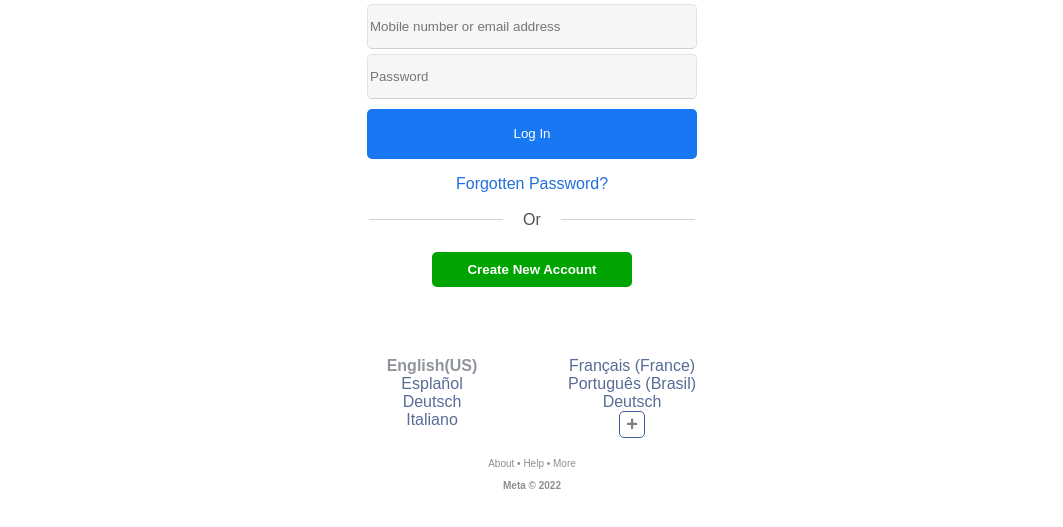
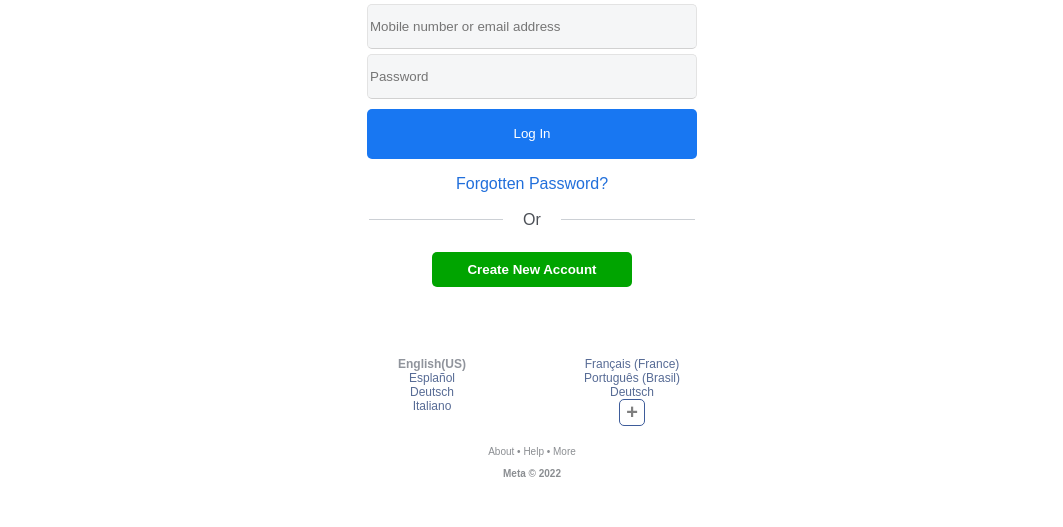
Before and after one commit to social000/facebook, a plain HTML site: page index.html in a window 1280 px wide. Shown: the part 119-646 px from the top of the page, without its empty margins (108-1171 px from the left). Drawn offline with Linux system fonts and the light colour scheme.

Commit message:
Add files via upload

```diff
--- a/style.css
+++ b/style.css
@@ -106,7 +106,7 @@ justify-content:center;
 }footer #lang-alignment a{
  text-decoration:none;
  color:#576B95;
- font-size:;
+ font-size:12px;
  font-family:Arial,sans-serif;
 }footer #lang-alignment a #add-btn{
  background:none;
```
